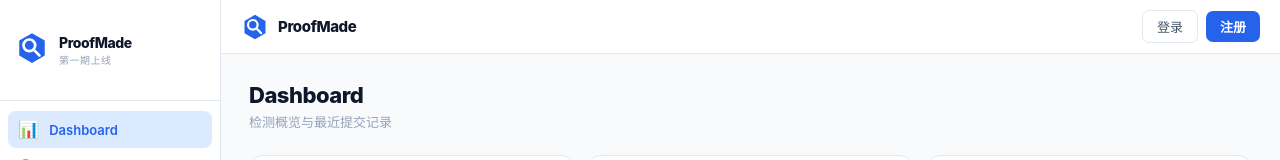
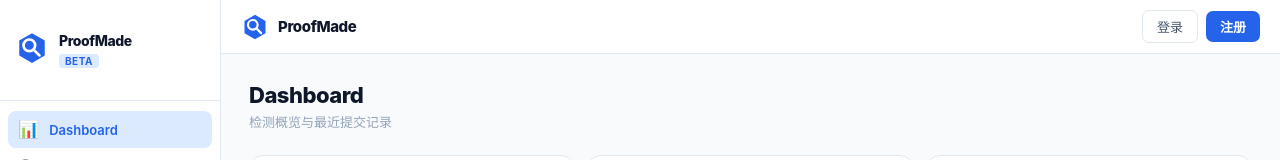
Before and after one commit to jeremyworkspace-1/figma-ai-detector, a Next.js app: page / in a window 1280 px wide. Shown: the top 160 px of the page. Built offline with nearby package versions, Linux system fonts and the light colour scheme; no server answers.

Commit message:
Replace '第一期上线' with BETA tag in sidebar

```diff
--- a/app/components/Sidebar.jsx
+++ b/app/components/Sidebar.jsx
@@ -58,9 +58,14 @@ export default function Sidebar() {
           <div style={{ fontSize: 14, fontWeight: 800, color: "#0f172a", letterSpacing: -0.4 }}>
             ProofMade
           </div>
-          <div style={{ fontSize: 10, color: "#94a3b8", marginTop: 1, letterSpacing: 0.5 }}>
-            第一期上线
-          </div>
+          <span style={{
+            fontSize: 10, fontWeight: 700, letterSpacing: 0.5,
+            color: "#2563eb", background: "#dbeafe",
+            padding: "1px 6px", borderRadius: 4, marginTop: 3,
+            display: "inline-block",
+          }}>
+            BETA
+          </span>
         </div>
       </div>
 
```
